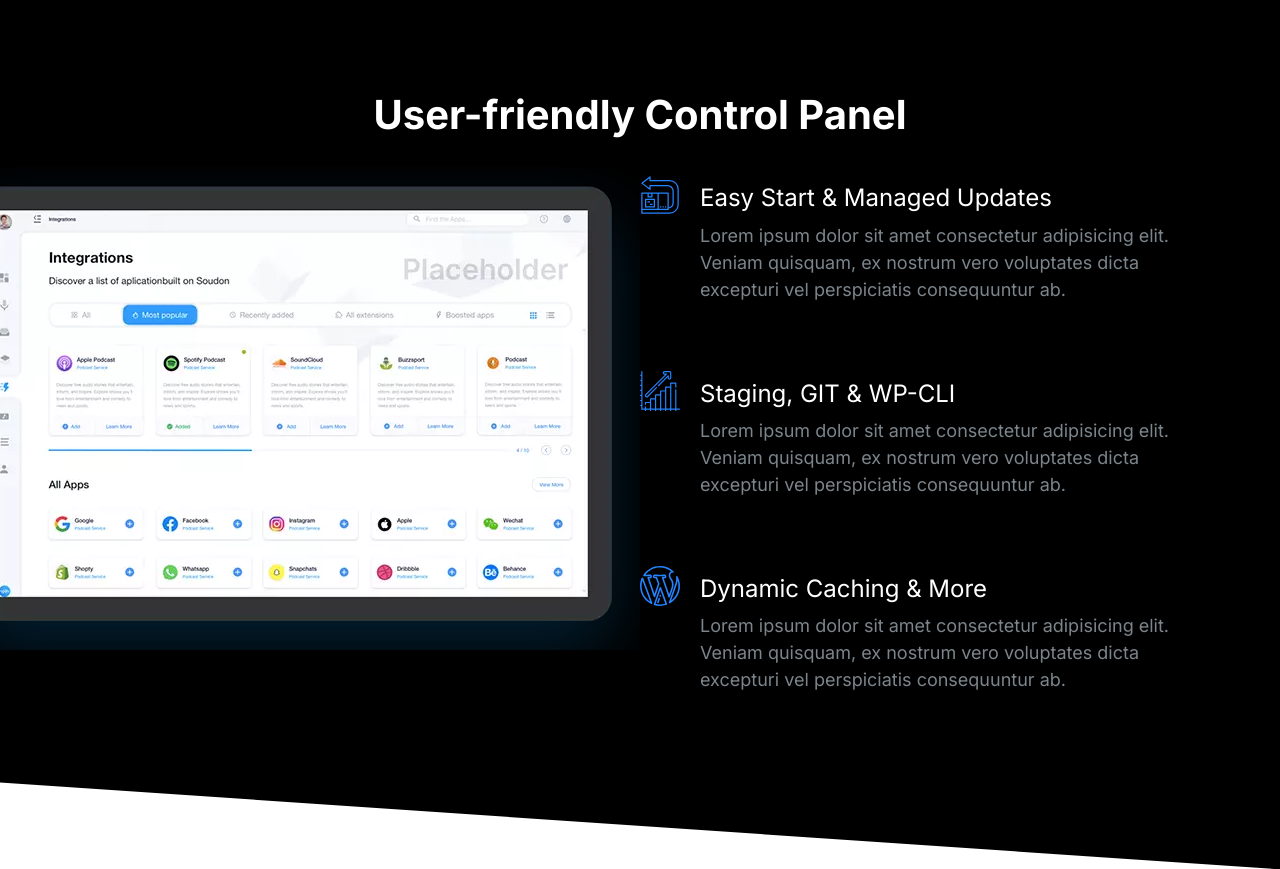
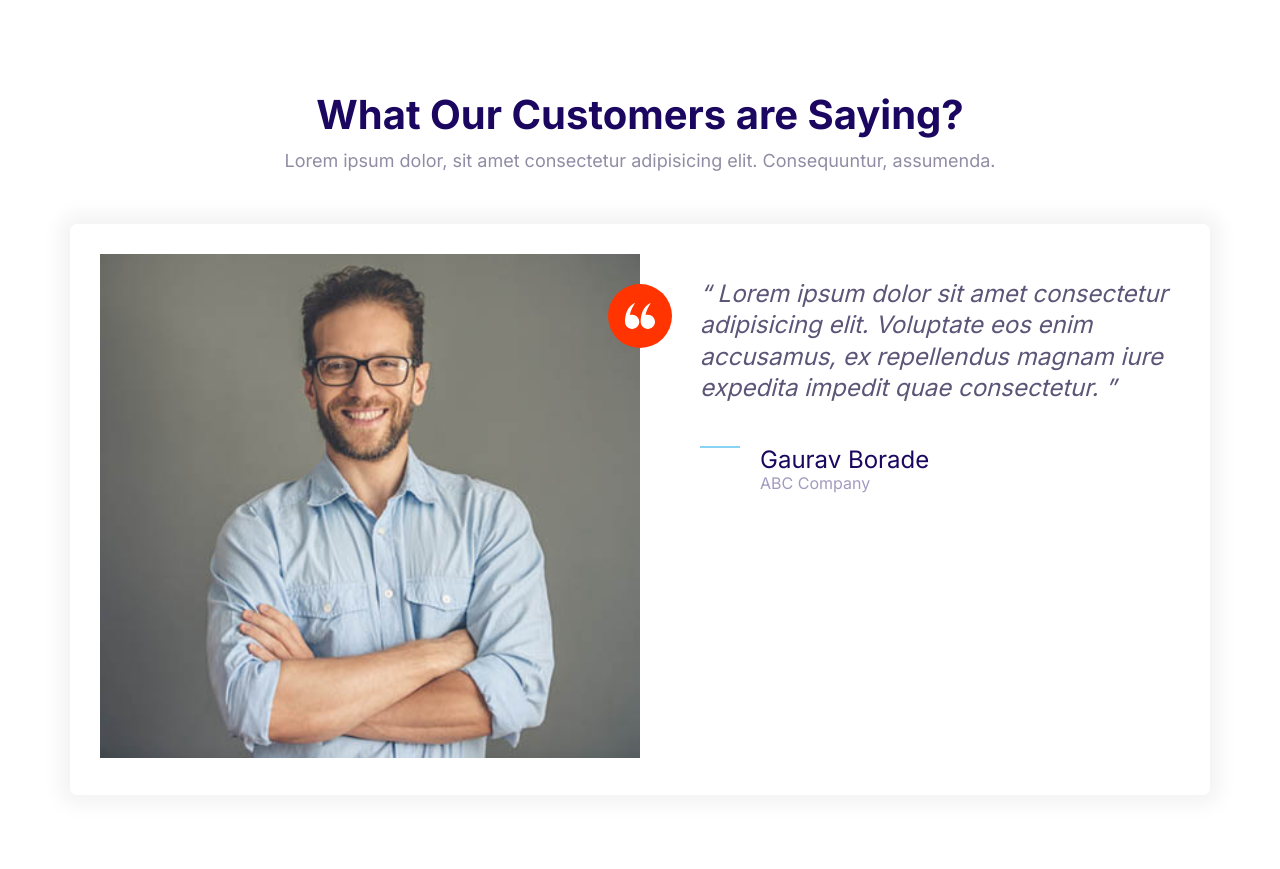
Before and after one commit to GauravGBorade/Ganesh_Tailors, a plain HTML site: page index.html in a window 1280 px wide. Drawn offline with Linux system fonts and the light colour scheme.

Commit message:
Define testimonial block component.

```diff
--- a/css/styles.css
+++ b/css/styles.css
@@ -613,6 +613,7 @@ a {
 }
 
 .block__header {
+  margin-bottom: 5rem;
   text-align: center;
 }
 
--- a/index.html
+++ b/index.html
@@ -15,75 +15,50 @@
     <link rel="stylesheet" href="css/styles.css" />
   </head>
   <body>
-    <section class="block block--dark block--skewed-right block-showcase">
+    <section class="block">
       <header class="block__header">
-        <h2>User-friendly Control Panel</h2>
+        <h2>What Our Customers are Saying?</h2>
+        <p>
+          Lorem ipsum dolor, sit amet consectetur adipisicing elit.
+          Consequuntur, assumenda.
+        </p>
       </header>
-      <div class="container grid grid--1x2">
-        <picture class="block-showcase__image">
-          <source
-            type="image/webp"
-            srcset="images/ipad.webp 1x, images/ipad@2x.webp 2x"
+      <div class="container">
+        <div class="card testimonial">
+          <div class="grid grid--1x2">
+            <div class="testimonial__image">
+              <img
+                src="Images/testimonial.jpg"
+                alt="A happy, smiling customer"
               />
-          <source
-            type="image/png"
-            srcset="images/ipad.png 1x, images/ipad@2x.png 2x"
-          />
-          <img src="images/ipad.png" alt="" />
-        </picture>
-        <ul class="list">
-          <li>
+              <span class="icon-container icon-container--accent">
+                <svg class="icon icon--white icon--small">
+                  <use xlink:href="images/sprite.svg#quotes"></use>
+                </svg>
+              </span>
+            </div>
+            <blockquote class="quote">
+              <p class="quote__text">
+                Lorem ipsum dolor sit amet consectetur adipisicing elit.
+                Voluptate eos enim accusamus, ex repellendus magnam iure
+                expedita impedit quae consectetur.
+              </p>
+              <footer>
                 <div class="media">
                   <div class="media__image">
-                <svg class="icon icon--primary">
-                  <use xlink:href="images/sprite.svg#easy"></use>
+                    <svg class="icon icon--primary quote__line">
+                      <use xlink:href="images/sprite.svg#line"></use>
                     </svg>
                   </div>
                   <div class="media__body">
-                <h3 class="media__title">Easy Start & Managed Updates</h3>
-                <p>
-                  Lorem ipsum dolor sit amet consectetur adipisicing elit.
-                  Veniam quisquam, ex nostrum vero voluptates dicta excepturi
-                  vel perspiciatis consequuntur ab.
-                </p>
+                    <h3 class="media__title quote__author">Gaurav Borade</h3>
+                    <p class="quote__organization">ABC Company</p>
                   </div>
                 </div>
-          </li>
-          <li>
-            <div class="media">
-              <div class="media__image">
-                <svg class="icon icon--primary">
-                  <use xlink:href="images/sprite.svg#growth"></use>
-                </svg>
-              </div>
-              <div class="media__body">
-                <h3 class="media__title">Staging, GIT & WP-CLI</h3>
-                <p>
-                  Lorem ipsum dolor sit amet consectetur adipisicing elit.
-                  Veniam quisquam, ex nostrum vero voluptates dicta excepturi
-                  vel perspiciatis consequuntur ab.
-                </p>
+              </footer>
+            </blockquote>
           </div>
         </div>
-          </li>
-          <li>
-            <div class="media">
-              <div class="media__image">
-                <svg class="icon icon--primary">
-                  <use xlink:href="images/sprite.svg#wordpress"></use>
-                </svg>
-              </div>
-              <div class="media__body">
-                <h3 class="media__title">Dynamic Caching & More</h3>
-                <p>
-                  Lorem ipsum dolor sit amet consectetur adipisicing elit.
-                  Veniam quisquam, ex nostrum vero voluptates dicta excepturi
-                  vel perspiciatis consequuntur ab.
-                </p>
-              </div>
-            </div>
-          </li>
-        </ul>
       </div>
     </section>
     <script src="js/main.js"></script>
```
Also changed, not shown: components/testimonial-block.html (added, +43 -0 lines). Lines whose indentation alone changed are shown as unchanged.
